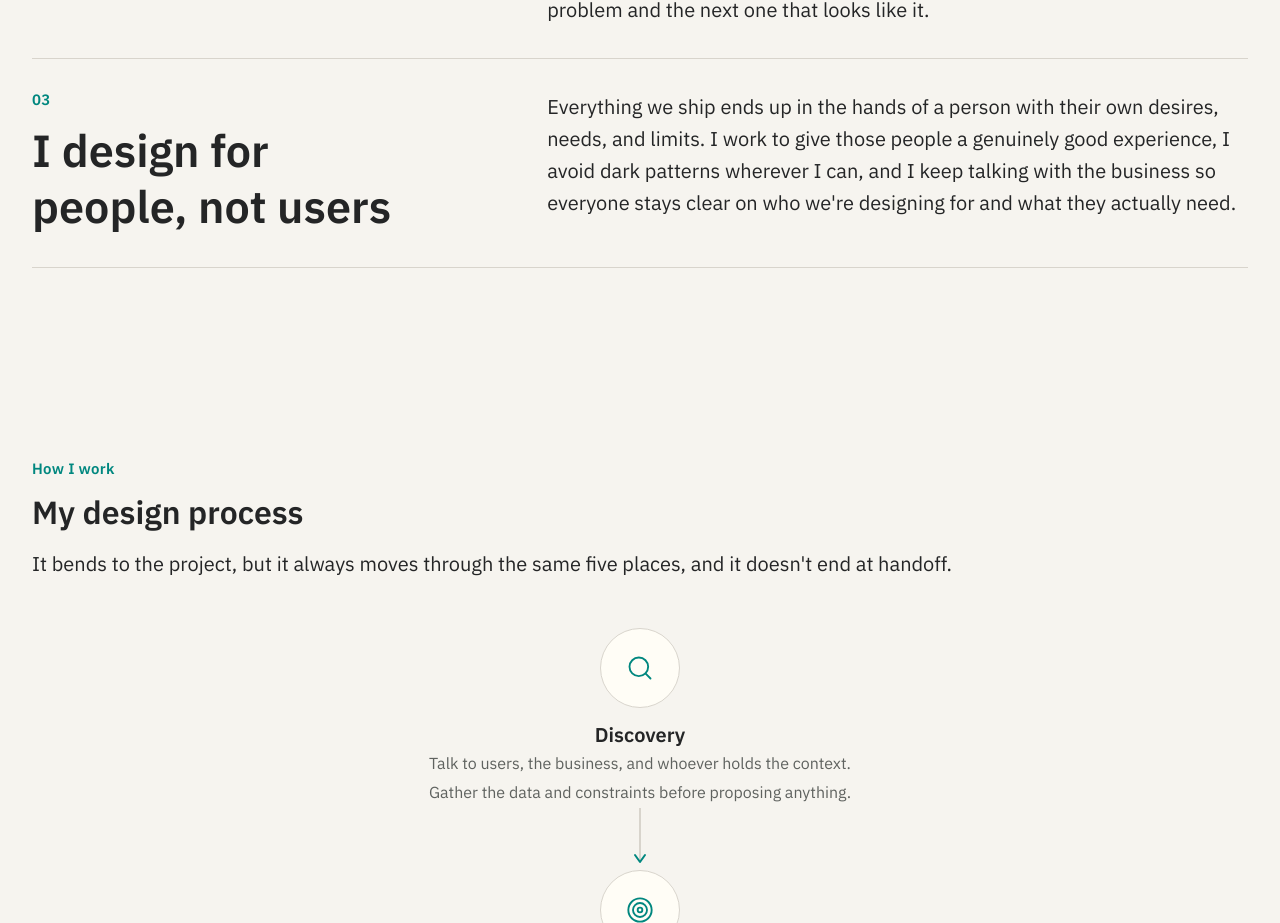
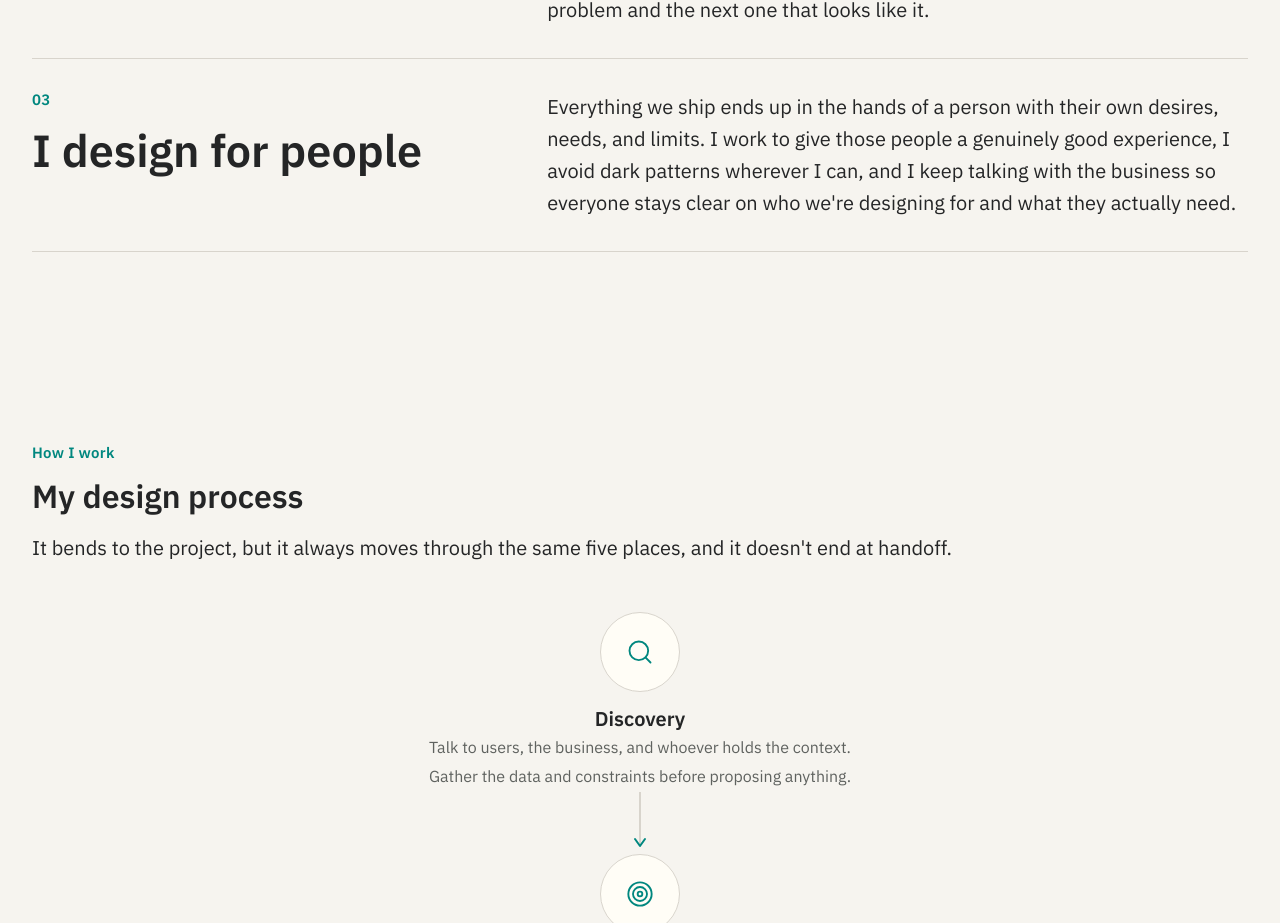
Before and after one commit to ignacio282/portfolio, a Next.js app: page /about in a window 1280 px wide. Shown: the part 2098-3021 px from the top of the page. Built offline with nearby package versions, Linux system fonts and the light colour scheme.

Commit message:
Shorten the about heading to "I design for people"
Co-Authored-By: Claude Opus 5 <noreply@anthropic.com>

```diff
--- a/src/content/about.ts
+++ b/src/content/about.ts
@@ -164,7 +164,7 @@ export const aboutContent = {
       },
       {
         id: "people",
-        title: "I design for people, not users",
+        title: "I design for people",
         body: [
           "Everything we ship ends up in the hands of a person with their own desires, needs, and limits. I work to give those people a genuinely good experience, I avoid dark patterns wherever I can, and I keep talking with the business so everyone stays clear on who we're designing for and what they actually need."
         ]
```
